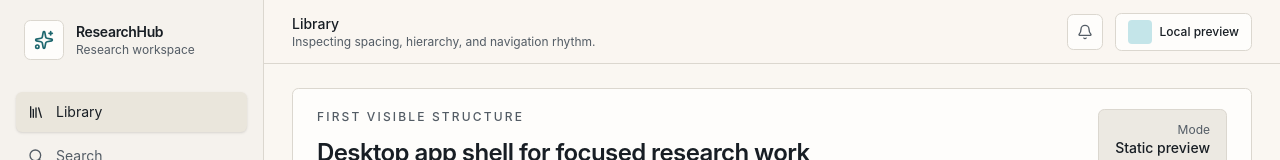
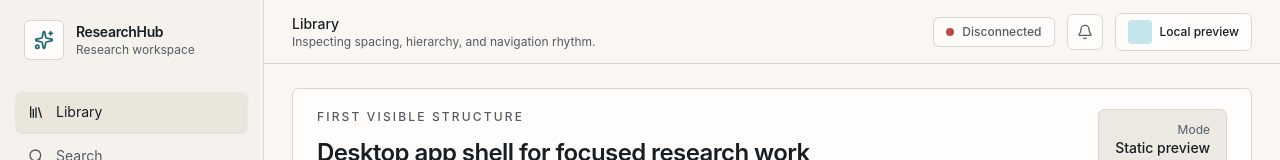
Before and after one commit to modimodi4189/researchhub-api, a Next.js app in the folder frontend/: page / in a window 1280 px wide. Shown: the top 160 px of the page. Built offline with nearby package versions, Linux system fonts and the light colour scheme; no server answers.

Commit message:
feat(frontend): add API health status indicator

```diff
--- a/frontend/app/page.tsx
+++ b/frontend/app/page.tsx
@@ -10,6 +10,7 @@ import {
   Settings,
   Sparkles,
 } from "lucide-react";
+import { ApiHealthStatus } from "@/components/api-health-status";
 
 const navigation = [
   { name: "Library", icon: Library, active: true },
@@ -107,6 +108,7 @@ export default function Home() {
               </p>
             </div>
             <div className="flex items-center gap-3">
+              <ApiHealthStatus />
               <button
                 type="button"
                 className="flex size-9 items-center justify-center rounded-md border border-border bg-surface text-muted-foreground hover:text-foreground"
--- /dev/null
+++ b/frontend/components/api-health-status.tsx
@@ -0,0 +1,82 @@
+"use client";
+
+import { useEffect, useState } from "react";
+import { getHealth } from "@/lib/api";
+
+type HealthState = "loading" | "connected" | "disconnected";
+
+const statusConfig: Record<
+  HealthState,
+  {
+    label: string;
+    dotClassName: string;
+    textClassName: string;
+  }
+> = {
+  loading: {
+    label: "Loading",
+    dotClassName: "bg-muted-foreground",
+    textClassName: "text-muted-foreground",
+  },
+  connected: {
+    label: "Connected",
+    dotClassName: "bg-primary",
+    textClassName: "text-foreground",
+  },
+  disconnected: {
+    label: "Disconnected",
+    dotClassName: "bg-destructive",
+    textClassName: "text-muted-foreground",
+  },
+};
+
+export function ApiHealthStatus() {
+  const [status, setStatus] = useState<HealthState>("loading");
+
+  useEffect(() => {
+    let isCurrent = true;
+
+    async function checkHealth() {
+      setStatus("loading");
+
+      try {
+        const health = await getHealth();
+
+        if (!isCurrent) {
+          return;
+        }
+
+        setStatus(health.status === "healthy" ? "connected" : "disconnected");
+      } catch {
+        if (isCurrent) {
+          setStatus("disconnected");
+        }
+      }
+    }
+
+    void checkHealth();
+
+    return () => {
+      isCurrent = false;
+    };
+  }, []);
+
+  const config = statusConfig[status];
+
+  return (
+    <div
+      className="flex items-center gap-2 rounded-md border border-border bg-surface px-3 py-1.5"
+      aria-live="polite"
+      aria-label={`API status: ${config.label}`}
+      title="Backend API health"
+    >
+      <span
+        className={`size-2 rounded-full ${config.dotClassName}`}
+        aria-hidden="true"
+      />
+      <span className={`text-xs font-medium ${config.textClassName}`}>
+        {config.label}
+      </span>
+    </div>
+  );
+}
```
Also changed, not shown: 1 other file (tests, documents, lock files or other folders).
